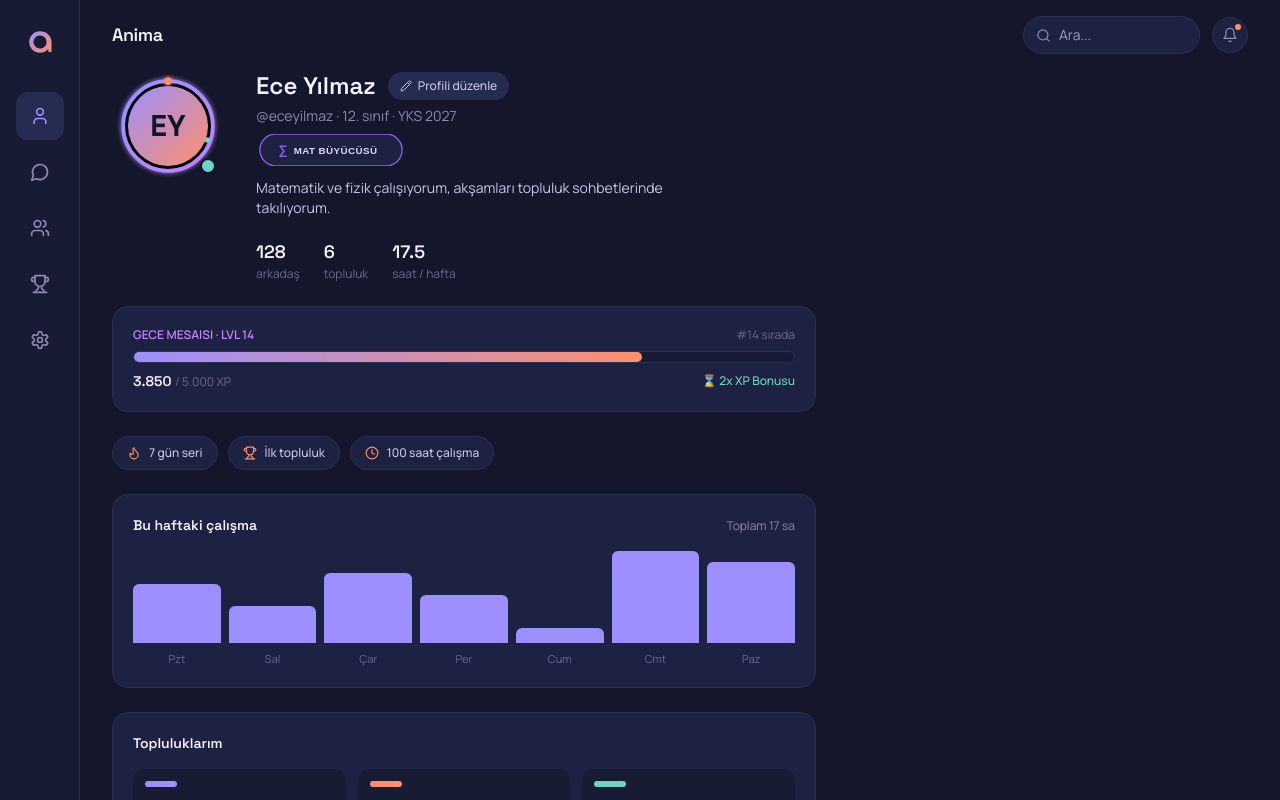
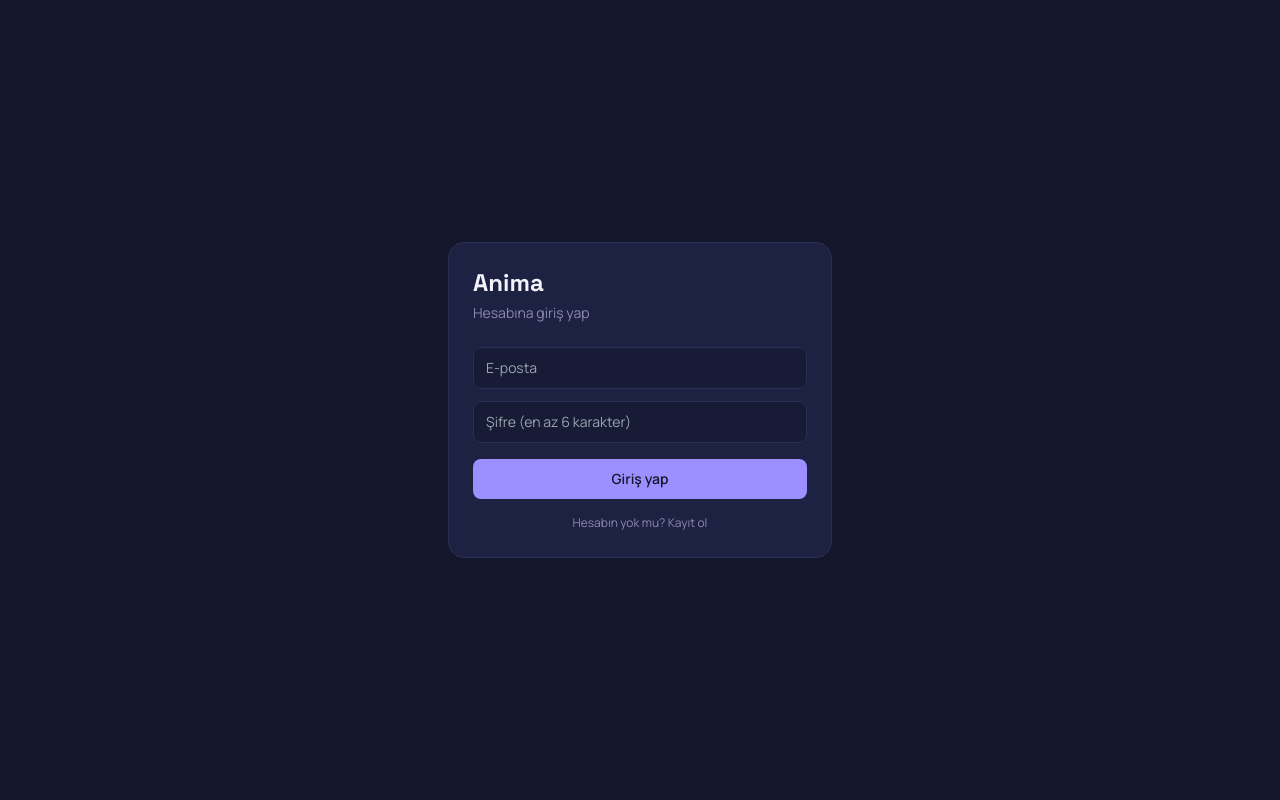
Before and after one commit to Justicilus/Anima, a React (Vite) app: page / in a window 1280 px wide. Built offline with nearby package versions, Linux system fonts and the light colour scheme.

Commit message:
Update main.jsx

```diff
--- a/src/main.jsx
+++ b/src/main.jsx
@@ -1,10 +1,13 @@
 import React from "react";
 import ReactDOM from "react-dom/client";
 import AnimaApp from "./App.jsx";
+import Auth from "./Auth.jsx";
 import "./index.css";
 
 ReactDOM.createRoot(document.getElementById("root")).render(
   <React.StrictMode>
-    <AnimaApp />
+    <Auth>
+      {(session, cikisYap) => <AnimaApp session={session} cikisYap={cikisYap} />}
+    </Auth>
   </React.StrictMode>
 );
```
